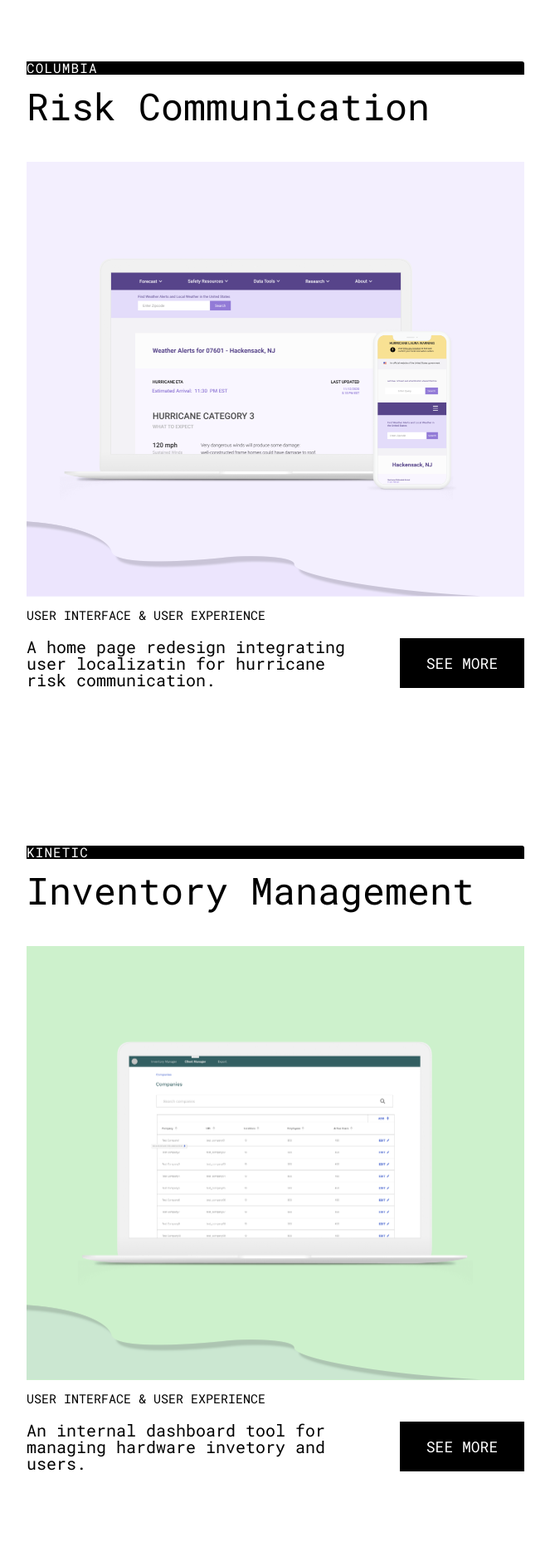
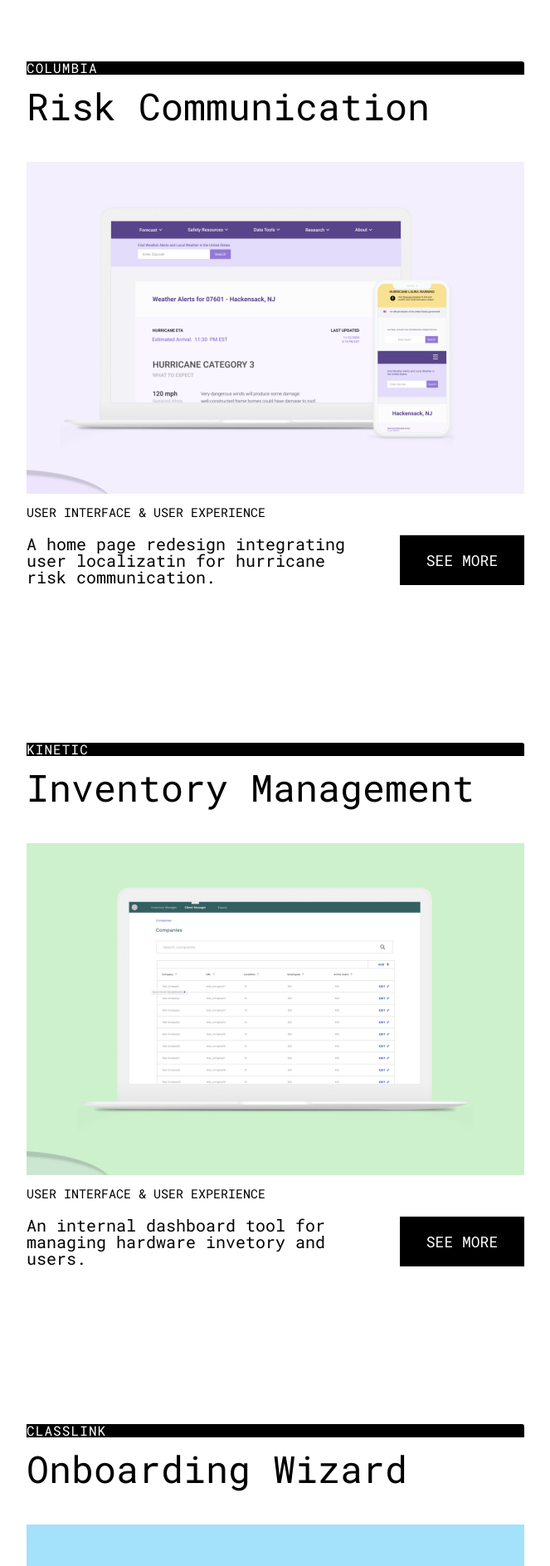
Before and after one commit to kairaygun/kairaygun.github.io, a Jekyll site: the page built from index.md, in a window 1280 px wide. Shown: the part 717-2604 px from the top of the page at 83% size, without its empty margins (308-971 px from the left). Built offline with Jekyll 4.4.1, drawn with Linux system fonts in a browser that asks for light colours; nearby versions of some CDN libraries.

Commit message:
few changes

```diff
--- a/_sass/_layout.scss
+++ b/_sass/_layout.scss
@@ -105,7 +105,6 @@
                     flex-direction: column;
                     border-radius: 2px;
                     background-color: #ffffff;
-                    position: relative;
                     flex: 1 1 calc(25% - 20px);
                     display: flex;
                     justify-content: center;
@@ -116,7 +115,7 @@
                     top: 0;
                     transition-delay: 0.05s;
                     position: relative;
-                    margin-bottom: 150px;
+                    margin-bottom: 120px;
                     align-items: flex-start;
                     .description {
                         min-height: 80px;
@@ -155,6 +154,10 @@
                 max-width: 600px;
                 margin: 0 auto;
                 margin-bottom: 190px;
+
+                img {
+                    max-height: 400px;
+                }
 
                 h2 {
                     border-top-right-radius: 3px;
@@ -235,7 +238,6 @@
 
 
 /*** RESPONSIVE  ***/
-
 @media screen and (max-width: 1000px) {
     html {
         body {
```
